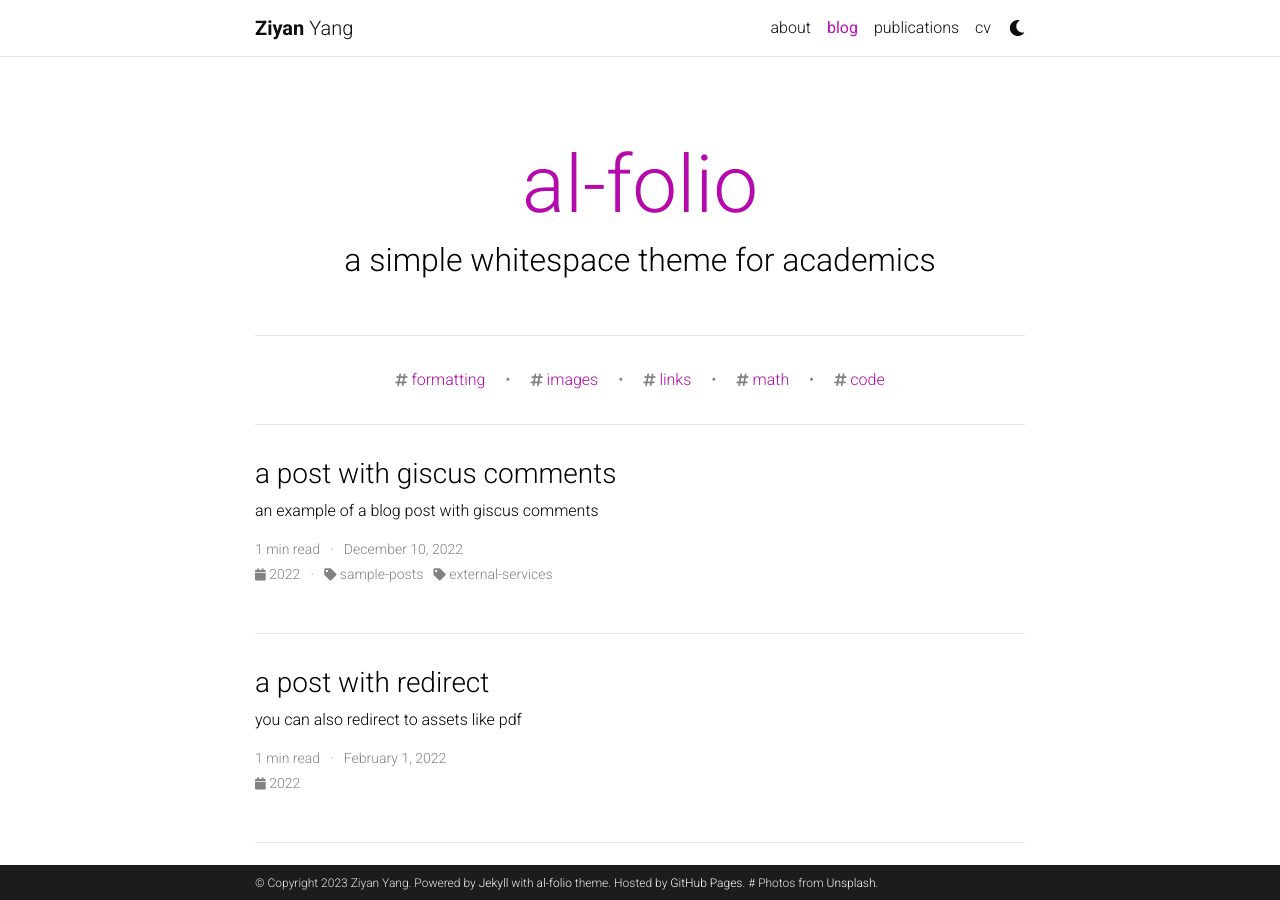
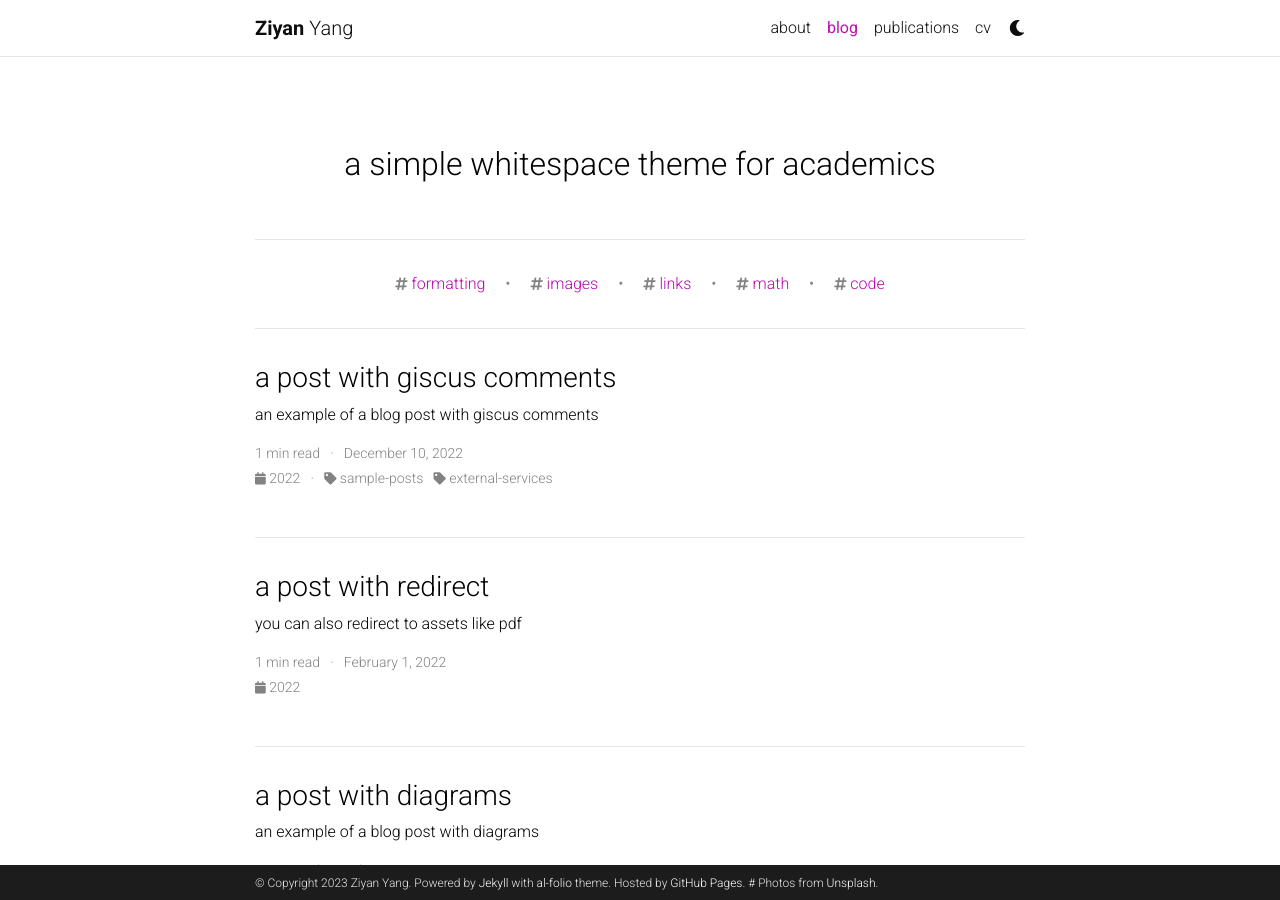
Before and after one commit to ziyanyang/ziyanyang.github.io, a Jekyll site: the page built from blog/index.html, in a window 1280 px wide and 900 px high. Built offline with Jekyll 4.4.1, drawn with Linux system fonts in a browser that asks for light colours; the list of posts is cut into pages by our own code; comment, search, counter and statistics services are not loaded; a style sheet for code colours, icons or effects is not loaded.

Commit message:
Update _config.yml

```diff
--- a/_config.yml
+++ b/_config.yml
@@ -116,7 +116,7 @@
 # Blog
 # -----------------------------------------------------------------------------
 
-blog_name: al-folio # blog_name will be displayed in your blog page
+blog_name: # blog_name will be displayed in your blog page
 blog_nav_title: blog # your blog must have a title for it to be displayed in the nav bar
 blog_description: a simple whitespace theme for academics
 permalink: /blog/:year/:title/
@@ -287,7 +287,7 @@
 filtered_bibtex_keywords: [abbr, abstract, arxiv, bibtex_show, html, pdf, selected, supp, blog, code, poster, slides, website, preview, altmetric]
 
 # Maximum number of authors to be shown for each publication (more authors are visible on click)
-max_author_limit: 3  # leave blank to always show all authors
+max_author_limit:  # leave blank to always show all authors
 more_authors_animation_delay: 10  # more authors are revealed on click using animation; smaller delay means faster animation
 
 
```
